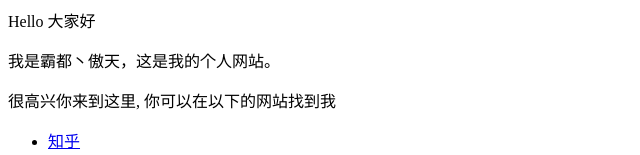
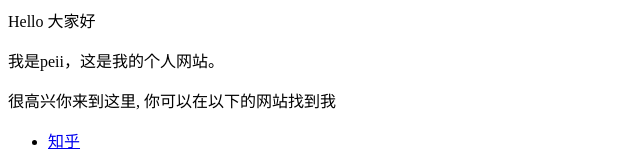
Before and after one commit to yinc05/yinc05github.io, a plain HTML site: page index.html in a window 1280 px wide. Shown: the top 155 px of the page, without its empty margins (0-640 px from the left). Drawn offline with Linux system fonts and the light colour scheme.

Commit message:
Create index.html

```diff
--- a/index.html
+++ b/index.html
@@ -1,5 +1,5 @@
 <p>Hello 大家好</p>
-<p>我是霸都丶傲天，这是我的个人网站。 </p>
+<p>我是peii，这是我的个人网站。 </p>
 <p>很高兴你来到这里, 你可以在以下的网站找到我</p>
 
 <ul>
```
